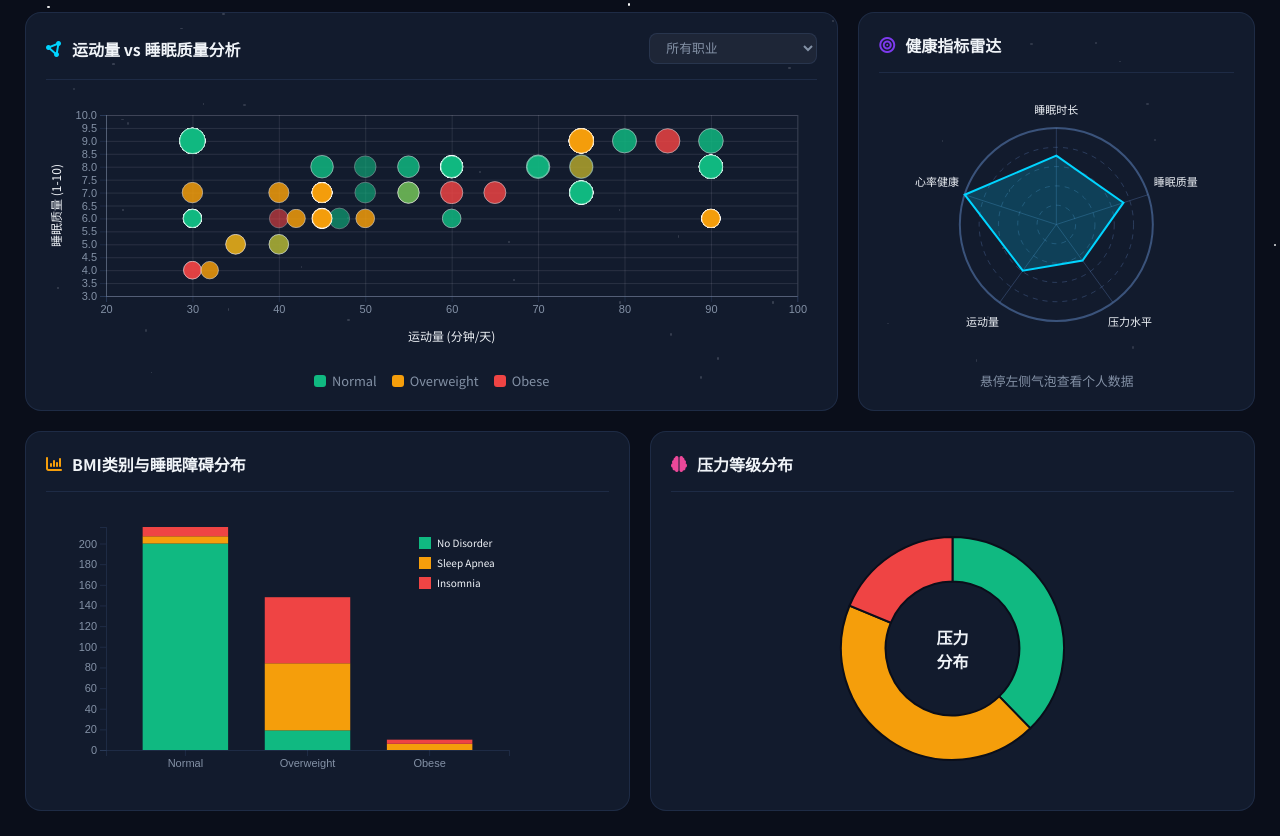
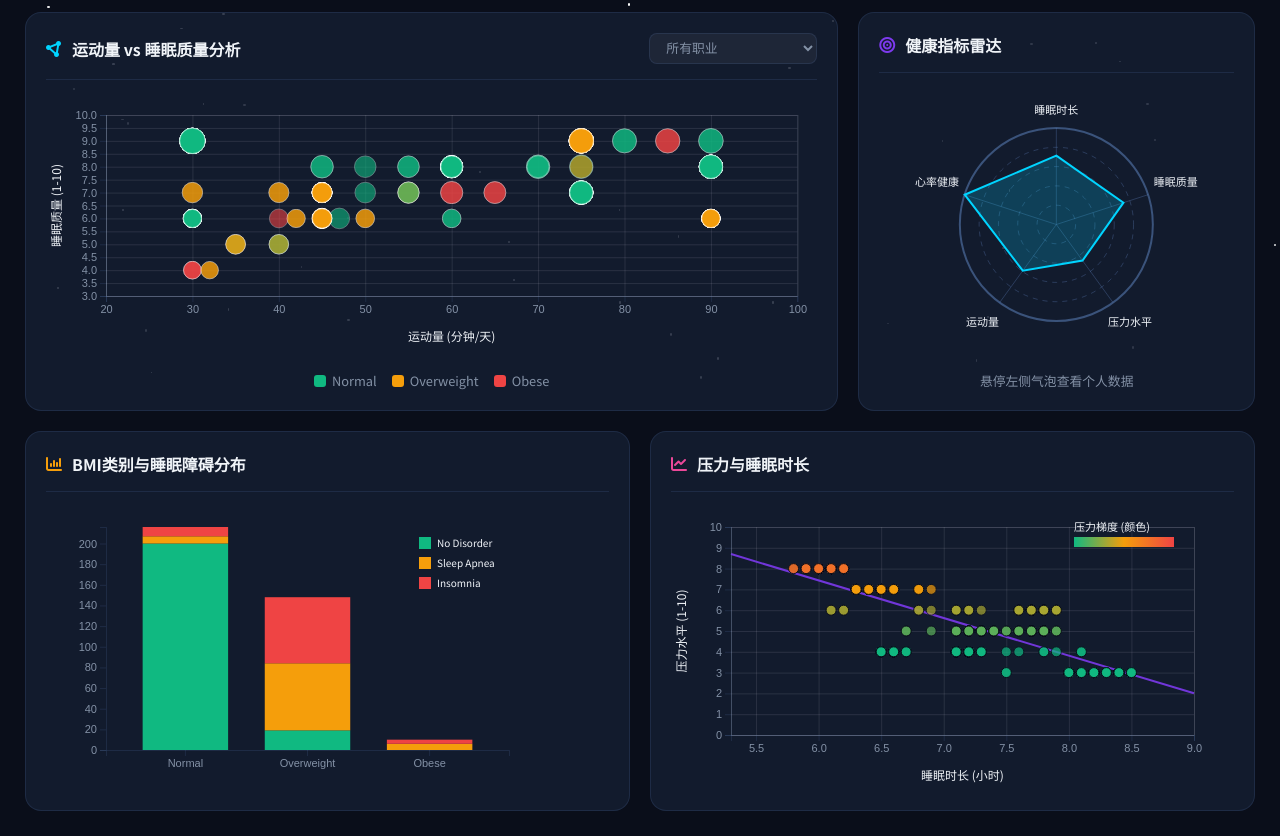
Before and after one commit to Re-naissancer/sleep-visualization, a website: page src/index.html in a window 1280 px wide. Shown: the part 424-1260 px from the top of the page. Drawn offline with nearby package versions, Linux system fonts and the light colour scheme.

Commit message:
将压力等级分布图修改为压力与睡眠时长的关系图

```diff
--- a/src/index.html
+++ b/src/index.html
@@ -594,11 +594,11 @@
             <div class="chart-panel col-6">
                 <div class="chart-header">
                     <div class="chart-title">
-                        <i class="fa-solid fa-brain" style="color: var(--pink);"></i>
-                        <span>压力等级分布</span>
+                        <i class="fa-solid fa-chart-line" style="color: var(--pink);"></i>
+                        <span>压力与睡眠时长</span>
                     </div>
                 </div>
-                <div class="chart-body" id="donut-chart"></div>
+                <div class="chart-body" id="stress-sleep-chart"></div>
             </div>
         </div>
     </section>
--- a/src/index.js
+++ b/src/index.js
@@ -136,7 +136,7 @@ function initOverviewPage() {
     drawScatter();
     drawRadar(null);
     drawStackedBar();
-    drawDonut();
+    drawStressSleepChart();
 }
 
 function updateKPIs() {
@@ -166,7 +166,7 @@ function initOccupationFilter() {
         drawScatter();
         drawRadar(null);
         drawStackedBar();
-        drawDonut();
+        drawStressSleepChart();
     });
 }
 
@@ -497,86 +497,175 @@ function drawStackedBar() {
 }
 
 // 环形图
-function drawDonut() {
-    const container = d3.select("#donut-chart");
+function drawStressSleepChart() {
+    const container = d3.select("#stress-sleep-chart");
     container.selectAll("*").remove();
 
+    const data = filteredHealthData;
     const containerWidth = container.node().getBoundingClientRect().width;
     const containerHeight = container.node().getBoundingClientRect().height;
-    const radius = Math.min(containerWidth, containerHeight) / 2 - 30;
+    const margin = {top: 20, right: 40, bottom: 55, left: 60};
+    const width = containerWidth - margin.left - margin.right;
+    const height = containerHeight - margin.top - margin.bottom;
 
     const svg = container.append("svg")
         .attr("width", containerWidth)
         .attr("height", containerHeight)
         .append("g")
-        .attr("transform", `translate(${containerWidth/2},${containerHeight/2})`);
-
-    const counts = { "低压力(1-4)": 0, "中等压力(5-7)": 0, "高压力(8-10)": 0 };
-    filteredHealthData.forEach(d => {
-        if(d.stressLevel <= 4) counts["低压力(1-4)"]++;
-        else if(d.stressLevel <= 7) counts["中等压力(5-7)"]++;
-        else counts["高压力(8-10)"]++;
-    });
-
-    const pieData = Object.entries(counts).map(([k, v]) => ({ key: k, value: v }));
-
-    const color = d3.scaleOrdinal()
-        .domain(["低压力(1-4)", "中等压力(5-7)", "高压力(8-10)"])
-        .range([COLORS.success, COLORS.tertiary, COLORS.danger]);
-
-    const pie = d3.pie().value(d => d.value).sort(null);
-    const arc = d3.arc().innerRadius(radius * 0.6).outerRadius(radius);
-
-    svg.selectAll("path")
-        .data(pie(pieData))
-        .join("path")
-        .attr("d", arc)
-        .attr("fill", d => color(d.data.key))
-        .attr("stroke", "#0a0e1a")
-        .style("stroke-width", "2px")
+        .attr("transform", `translate(${margin.left},${margin.top})`);
+
+    const xDomain = [
+        Math.max(0, d3.min(data, d => d.sleepDuration) - 0.5),
+        d3.max(data, d => d.sleepDuration) + 0.5
+    ];
+
+    const x = d3.scaleLinear().domain(xDomain).range([0, width]);
+    const y = d3.scaleLinear().domain([0, 10]).range([height, 0]);
+
+    const color = d3.scaleLinear()
+        .domain([4, 7, 9])
+        .range([COLORS.success, COLORS.tertiary, COLORS.danger])
+        .clamp(true);
+
+    // 背景网格
+    svg.append("g")
+        .attr("class", "grid")
+        .attr("transform", `translate(0,${height})`)
+        .call(d3.axisBottom(x).tickSize(-height).tickFormat(""))
+        .style("stroke-opacity", 0.1);
+
+    svg.append("g")
+        .attr("class", "grid")
+        .call(d3.axisLeft(y).tickSize(-width).tickFormat(""))
+        .style("stroke-opacity", 0.1);
+
+    // 回归线（压力 = a * 睡眠时长 + b）
+    const n = data.length;
+    const sumX = d3.sum(data, d => d.sleepDuration);
+    const sumY = d3.sum(data, d => d.stressLevel);
+    const sumXY = d3.sum(data, d => d.sleepDuration * d.stressLevel);
+    const sumXX = d3.sum(data, d => d.sleepDuration * d.sleepDuration);
+    const denominator = n * sumXX - sumX * sumX;
+
+    if (denominator !== 0) {
+        const slope = (n * sumXY - sumX * sumY) / denominator;
+        const intercept = (sumY - slope * sumX) / n;
+        const lineX = [xDomain[0], xDomain[1]];
+        const lineY = lineX.map(xVal => {
+            const yVal = slope * xVal + intercept;
+            return Math.max(0, Math.min(10, yVal));
+        });
+
+        svg.append("line")
+            .attr("x1", x(lineX[0]))
+            .attr("y1", y(lineY[0]))
+            .attr("x2", x(lineX[1]))
+            .attr("y2", y(lineY[1]))
+            .style("stroke", COLORS.secondary)
+            .style("stroke-width", 2)
+            .style("opacity", 0.9);
+    }
+
+    // 散点
+    svg.selectAll("circle")
+        .data(data)
+        .join("circle")
+        .attr("cx", d => x(d.sleepDuration))
+        .attr("cy", d => y(d.stressLevel))
+        .attr("r", 5)
+        .style("fill", d => color(d.stressLevel))
+        .style("opacity", 0.7)
+        .style("stroke", "#0a0e1a")
+        .style("stroke-width", 1)
         .on("mouseover", (event, d) => {
-            const pct = (d.data.value / filteredHealthData.length * 100).toFixed(1);
             showTooltip(event, `
-                <div class="tooltip-title">${d.data.key}</div>
-                <div class="tooltip-row">
-                    <span>人数:</span>
-                    <span>${d.data.value} 人</span>
-                </div>
-                <div class="tooltip-row">
-                    <span>占比:</span>
-                    <span>${pct}%</span>
+                <div class="tooltip-title">${d.occupation}</div>
+                <div class="tooltip-row">
+                    <span>睡眠时长:</span>
+                    <span>${d.sleepDuration} 小时</span>
+                </div>
+                <div class="tooltip-row">
+                    <span>压力水平:</span>
+                    <span>${d.stressLevel}/10</span>
+                </div>
+                <div class="tooltip-row">
+                    <span>睡眠质量:</span>
+                    <span>${d.sleepQuality}/10</span>
+                </div>
+                <div class="tooltip-row">
+                    <span>BMI/步数:</span>
+                    <span>${d.bmi}, ${d3.format(",")(d.steps)} 步</span>
                 </div>
             `);
             d3.select(event.currentTarget)
                 .transition()
-                .duration(200)
-                .style("opacity", 0.8)
-                .attr("d", d3.arc().innerRadius(radius*0.6).outerRadius(radius+8));
+                .duration(150)
+                .attr("r", 7)
+                .style("opacity", 1);
         })
         .on("mouseout", (event) => {
             hideTooltip();
             d3.select(event.currentTarget)
                 .transition()
-                .duration(200)
-                .style("opacity", 1)
-                .attr("d", arc);
+                .duration(150)
+                .attr("r", 5)
+                .style("opacity", 0.7);
         });
 
+    svg.append("g")
+        .attr("transform", `translate(0,${height})`)
+        .call(d3.axisBottom(x))
+        .attr("class", "axis");
+
+    svg.append("g")
+        .call(d3.axisLeft(y))
+        .attr("class", "axis");
+
     svg.append("text")
-        .text("压力")
-        .attr("text-anchor", "middle")
-        .attr("dy", "-0.3em")
+        .attr("x", width / 2)
+        .attr("y", height + 45)
+        .attr("fill", COLORS.text)
+        .style("text-anchor", "middle")
+        .style("font-size", "12px")
+        .text("睡眠时长 (小时)");
+
+    svg.append("text")
+        .attr("transform", "rotate(-90)")
+        .attr("y", -45)
+        .attr("x", -height / 2)
+        .attr("fill", COLORS.text)
+        .style("text-anchor", "middle")
+        .style("font-size", "12px")
+        .text("压力水平 (1-10)");
+
+    // 图例
+    const legend = svg.append("g").attr("transform", `translate(${width - 120}, ${10})`);
+
+    const defs = svg.append("defs");
+    const gradient = defs.append("linearGradient")
+        .attr("id", "stress-gradient")
+        .attr("x1", "0%")
+        .attr("x2", "100%")
+        .attr("y1", "0%")
+        .attr("y2", "0%");
+
+    gradient.append("stop").attr("offset", "0%").attr("stop-color", COLORS.success);
+    gradient.append("stop").attr("offset", "50%").attr("stop-color", COLORS.tertiary);
+    gradient.append("stop").attr("offset", "100%").attr("stop-color", COLORS.danger);
+
+    legend.append("rect")
+        .attr("x", 0)
+        .attr("y", 0)
+        .attr("width", 100)
+        .attr("height", 10)
+        .style("fill", "url(#stress-gradient)");
+
+    legend.append("text")
+        .attr("x", 0)
+        .attr("y", -6)
         .style("fill", COLORS.text)
-        .style("font-size", "16px")
-        .style("font-weight", "600");
-
-    svg.append("text")
-        .text("分布")
-        .attr("text-anchor", "middle")
-        .attr("dy", "1.2em")
-        .style("fill", COLORS.text)
-        .style("font-size", "16px")
-        .style("font-weight", "600");
+        .style("font-size", "11px")
+        .text("压力梯度 (颜色)");
 }
 
 // ===== 第二页：熬夜行为分析 =====
@@ -1139,7 +1228,7 @@ window.addEventListener('resize', () => {
             drawScatter();
             drawRadar(null);
             drawStackedBar();
-            drawDonut();
+            drawStressSleepChart();
         } else if (activePage === "page-behavior") {
             const activeType = d3.select('[data-type].active').node()?.dataset.type || "weekday";
             drawHeatmap(activeType);
```
